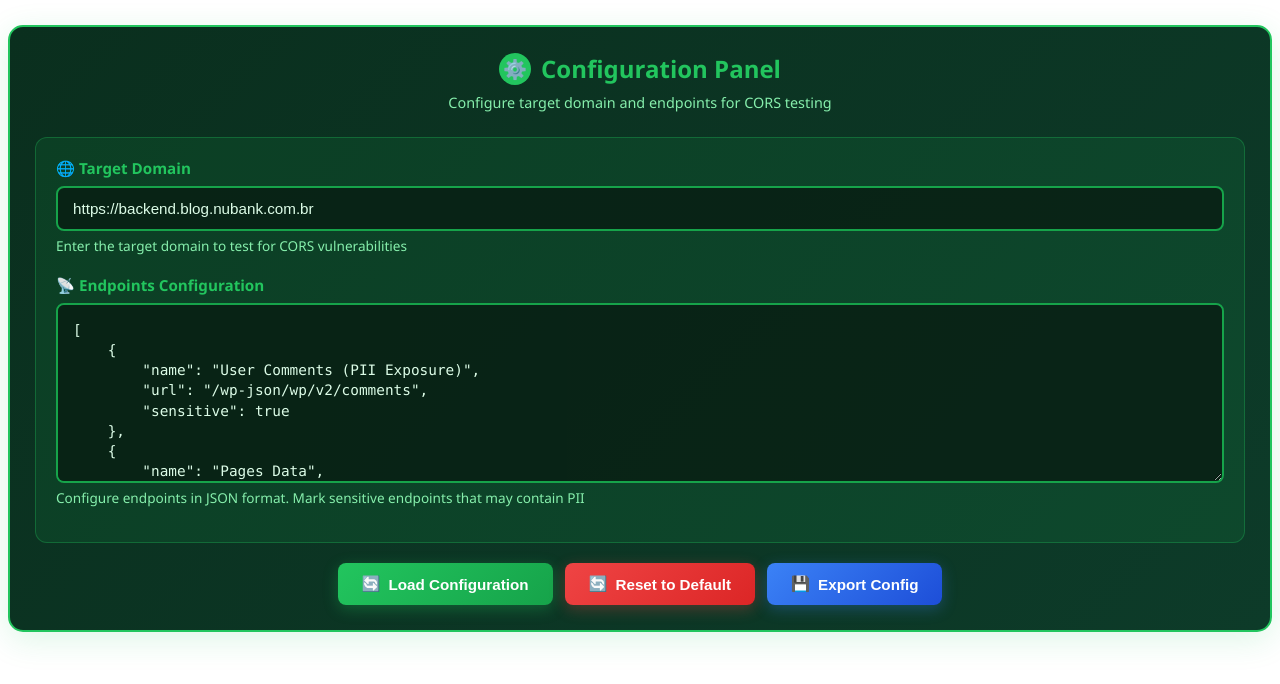
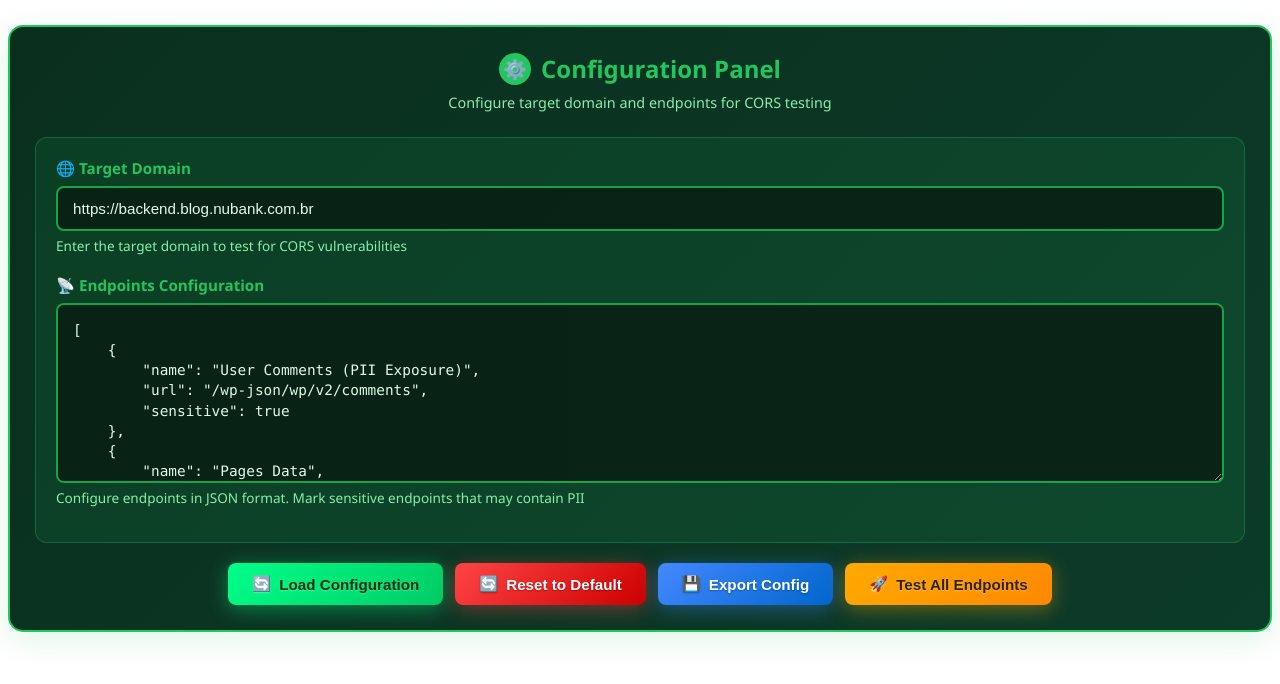
Before and after one commit to ragaboolla/cors-poc, a plain HTML site: page index.html in a window 1280 px wide. Drawn offline with Linux system fonts and the light colour scheme.

Commit message:
Enhance configuration panel and add test functionality
Updated the configuration panel with new styles, added a 'Test All Endpoints' button, and improved notification handling.

```diff
--- a/index.html
+++ b/index.html
@@ -129,60 +129,83 @@
         flex-wrap: wrap;
     ">
         <button onclick="loadConfig()" style="
-            background: linear-gradient(135deg, #22c55e 0%, #16a34a 100%);
+            background: linear-gradient(135deg, #00ff88 0%, #00cc66 100%);
+            color: #003311;
+            border: none;
+            padding: 12px 24px;
+            border-radius: 8px;
+            cursor: pointer;
+            font-weight: 700;
+            font-size: 0.95em;
+            transition: all 0.3s ease;
+            display: flex;
+            align-items: center;
+            gap: 8px;
+            box-shadow: 0 4px 20px rgba(0, 255, 136, 0.4);
+            text-shadow: 0 1px 2px rgba(255, 255, 255, 0.3);
+        " onmouseover="this.style.transform='translateY(-2px)'; this.style.boxShadow='0 6px 25px rgba(0, 255, 136, 0.6)'"
+        onmouseout="this.style.transform='translateY(0)'; this.style.boxShadow='0 4px 20px rgba(0, 255, 136, 0.4)'">
+            <span>🔄</span> Load Configuration
+        </button>
+
+        <button onclick="resetConfig()" style="
+            background: linear-gradient(135deg, #ff4444 0%, #cc0000 100%);
             color: white;
             border: none;
             padding: 12px 24px;
             border-radius: 8px;
             cursor: pointer;
-            font-weight: 600;
+            font-weight: 700;
             font-size: 0.95em;
             transition: all 0.3s ease;
             display: flex;
             align-items: center;
             gap: 8px;
-            box-shadow: 0 4px 15px rgba(34, 197, 94, 0.3);
-        " onmouseover="this.style.transform='translateY(-2px)'; this.style.boxShadow='0 6px 20px rgba(34, 197, 94, 0.4)'"
-        onmouseout="this.style.transform='translateY(0)'; this.style.boxShadow='0 4px 15px rgba(34, 197, 94, 0.3)'">
-            <span>🔄</span> Load Configuration
+            box-shadow: 0 4px 20px rgba(255, 68, 68, 0.4);
+            text-shadow: 0 1px 2px rgba(0, 0, 0, 0.3);
+        " onmouseover="this.style.transform='translateY(-2px)'; this.style.boxShadow='0 6px 25px rgba(255, 68, 68, 0.6)'"
+        onmouseout="this.style.transform='translateY(0)'; this.style.boxShadow='0 4px 20px rgba(255, 68, 68, 0.4)'">
+            <span>🔄</span> Reset to Default
         </button>
 
-        <button onclick="resetConfig()" style="
-            background: linear-gradient(135deg, #ef4444 0%, #dc2626 100%);
+        <button onclick="exportConfig()" style="
+            background: linear-gradient(135deg, #4488ff 0%, #0066cc 100%);
             color: white;
             border: none;
             padding: 12px 24px;
             border-radius: 8px;
             cursor: pointer;
-            font-weight: 600;
+            font-weight: 700;
             font-size: 0.95em;
             transition: all 0.3s ease;
             display: flex;
             align-items: center;
             gap: 8px;
-            box-shadow: 0 4px 15px rgba(239, 68, 68, 0.3);
-        " onmouseover="this.style.transform='translateY(-2px)'; this.style.boxShadow='0 6px 20px rgba(239, 68, 68, 0.4)'"
-        onmouseout="this.style.transform='translateY(0)'; this.style.boxShadow='0 4px 15px rgba(239, 68, 68, 0.3)'">
-            <span>🔄</span> Reset to Default
+            box-shadow: 0 4px 20px rgba(68, 136, 255, 0.4);
+            text-shadow: 0 1px 2px rgba(0, 0, 0, 0.3);
+        " onmouseover="this.style.transform='translateY(-2px)'; this.style.boxShadow='0 6px 25px rgba(68, 136, 255, 0.6)'"
+        onmouseout="this.style.transform='translateY(0)'; this.style.boxShadow='0 4px 20px rgba(68, 136, 255, 0.4)'">
+            <span>💾</span> Export Config
         </button>
 
-        <button onclick="exportConfig()" style="
-            background: linear-gradient(135deg, #3b82f6 0%, #1d4ed8 100%);
-            color: white;
+        <button onclick="testAll()" style="
+            background: linear-gradient(135deg, #ffaa00 0%, #ff8800 100%);
+            color: #332200;
             border: none;
             padding: 12px 24px;
             border-radius: 8px;
             cursor: pointer;
-            font-weight: 600;
+            font-weight: 700;
             font-size: 0.95em;
             transition: all 0.3s ease;
             display: flex;
             align-items: center;
             gap: 8px;
-            box-shadow: 0 4px 15px rgba(59, 130, 246, 0.3);
-        " onmouseover="this.style.transform='translateY(-2px)'; this.style.boxShadow='0 6px 20px rgba(59, 130, 246, 0.4)'"
-        onmouseout="this.style.transform='translateY(0)'; this.style.boxShadow='0 4px 15px rgba(59, 130, 246, 0.3)'">
-            <span>💾</span> Export Config
+            box-shadow: 0 4px 20px rgba(255, 170, 0, 0.4);
+            text-shadow: 0 1px 2px rgba(255, 255, 255, 0.3);
+        " onmouseover="this.style.transform='translateY(-2px)'; this.style.boxShadow='0 6px 25px rgba(255, 170, 0, 0.6)'"
+        onmouseout="this.style.transform='translateY(0)'; this.style.boxShadow='0 4px 20px rgba(255, 170, 0, 0.4)'">
+            <span>🚀</span> Test All Endpoints
         </button>
     </div>
 </div>
@@ -243,6 +266,10 @@
     showNotification('💾 Configuration exported successfully!', 'success');
 }
 
+function testAll() {
+    showNotification('🚀 Testing all configured endpoints...', 'warning');
+}
+
 function showNotification(message, type) {
     // Create notification element
     const notification = document.createElement('div');
@@ -253,19 +280,26 @@
         padding: 15px 20px;
         border-radius: 8px;
         color: white;
-        font-weight: 600;
+        font-weight: 700;
         z-index: 1000;
-        box-shadow: 0 4px 15px rgba(0,0,0,0.3);
+        box-shadow: 0 4px 20px rgba(0,0,0,0.4);
         transform: translateX(100%);
         transition: transform 0.3s ease;
+        text-shadow: 0 1px 2px rgba(0, 0, 0, 0.3);
     `;
 
     if (type === 'success') {
-        notification.style.background = 'linear-gradient(135deg, #22c55e 0%, #16a34a 100%)';
+        notification.style.background = 'linear-gradient(135deg, #00ff88 0%, #00cc66 100%)';
+        notification.style.color = '#003311';
     } else if (type === 'error') {
-        notification.style.background = 'linear-gradient(135deg, #ef4444 0%, #dc2626 100%)';
+        notification.style.background = 'linear-gradient(135deg, #ff4444 0%, #cc0000 100%)';
+        notification.style.color = 'white';
+    } else if (type === 'warning') {
+        notification.style.background = 'linear-gradient(135deg, #ffaa00 0%, #ff8800 100%)';
+        notification.style.color = '#332200';
     } else {
-        notification.style.background = 'linear-gradient(135deg, #3b82f6 0%, #1d4ed8 100%)';
+        notification.style.background = 'linear-gradient(135deg, #4488ff 0%, #0066cc 100%)';
+        notification.style.color = 'white';
     }
 
     notification.textContent = message;
```
